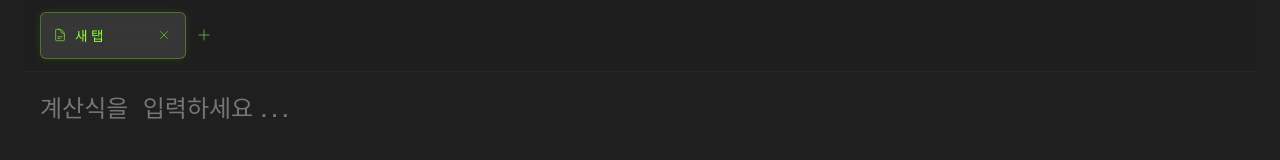
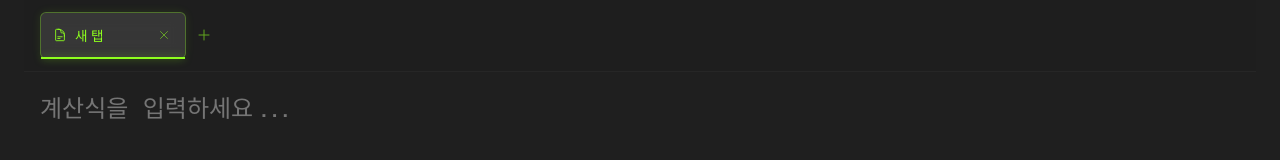
Before and after one commit to hyeyoom/umni, a Next.js app: page /run in a window 1280 px wide. Shown: the top 160 px of the page. Built offline with nearby package versions, Linux system fonts and the light colour scheme.

Commit message:
feat: highlights for active tab

```diff
--- a/app/globals.css
+++ b/app/globals.css
@@ -763,6 +763,7 @@ body {
     height: 2rem;
     min-width: 120px;
     backdrop-filter: blur(8px);
+    position: relative;
 }
 
 .tab:hover {
@@ -777,10 +778,27 @@ body {
     box-shadow: 0 0 10px rgba(142, 255, 30, 0.1);
 }
 
+.tab.active::after {
+    content: '';
+    position: absolute;
+    bottom: -1px;
+    left: 0;
+    width: 100%;
+    height: 2px;
+    background: #8EFF1E;
+    box-shadow: 0 0 8px rgba(142, 255, 30, 0.4);
+}
+
+.tab.active .tab-icon {
+    opacity: 1;
+    color: #8EFF1E;
+}
+
 .tab-icon {
     width: 14px;
     height: 14px;
     opacity: 0.7;
+    transition: all 0.2s ease;
 }
 
 .tab-title {
--- a/app/run/page.tsx
+++ b/app/run/page.tsx
@@ -20,6 +20,7 @@ import {v4 as uuidv4} from 'uuid';
 
 const STORAGE_KEY = 'umni-v2-code';
 const TABS_STORAGE_KEY = 'umni-tabs';
+const ACTIVE_TAB_KEY = 'umni-active-tab';
 
 export default function UmniRunV2() {
     const [code, setCode] = useState<string>('');
@@ -154,24 +155,42 @@ export default function UmniRunV2() {
         };
     }, [autoCompleteVisible, updateAutoCompletePosition]);
 
-    // 초기 로드 시 localStorage에서 탭 데이터 가져오기
+    // 초기 로드 시 localStorage에서 탭 데이터와 활성 탭 가져오기
     useEffect(() => {
         const savedTabs = localStorage.getItem(TABS_STORAGE_KEY);
+        const savedActiveTabId = localStorage.getItem(ACTIVE_TAB_KEY);
+
         if (savedTabs) {
             const parsedTabs = JSON.parse(savedTabs);
             setTabs(parsedTabs);
-            // 활성 탭이 있으면 해당 탭의 코드를 설정
-            const activeTab = parsedTabs.find((tab: Tab) => tab.id === activeTabId);
-            if (activeTab) {
-                setCode(activeTab.code);
+
+            // 저장된 활성 탭이 있고, 해당 탭이 존재하는 경우
+            if (savedActiveTabId && parsedTabs.some((tab: Tab) => tab.id === savedActiveTabId)) {
+                setActiveTabId(savedActiveTabId);
+                const activeTab = parsedTabs.find((tab: Tab) => tab.id === savedActiveTabId);
+                if (activeTab) {
+                    setCode(activeTab.code);
+                }
+            } else {
+                // 저장된 활성 탭이 없거나 유효하지 않은 경우 첫 번째 탭 선택
+                setActiveTabId(parsedTabs[0].id);
+                setCode(parsedTabs[0].code);
             }
         } else {
             // 초기 탭 생성
-            const initialTab = {id: uuidv4(), title: '새 탭', code: ''};
+            const initialTab = { id: uuidv4(), title: '새 탭', code: '' };
             setTabs([initialTab]);
             setActiveTabId(initialTab.id);
+            setCode('');
         }
     }, []);
+
+    // 활성 탭이 변경될 때마다 localStorage에 저장
+    useEffect(() => {
+        if (activeTabId) {
+            localStorage.setItem(ACTIVE_TAB_KEY, activeTabId);
+        }
+    }, [activeTabId]);
 
     // 탭이 변경될 때마다 localStorage에 저장
     useEffect(() => {
```
